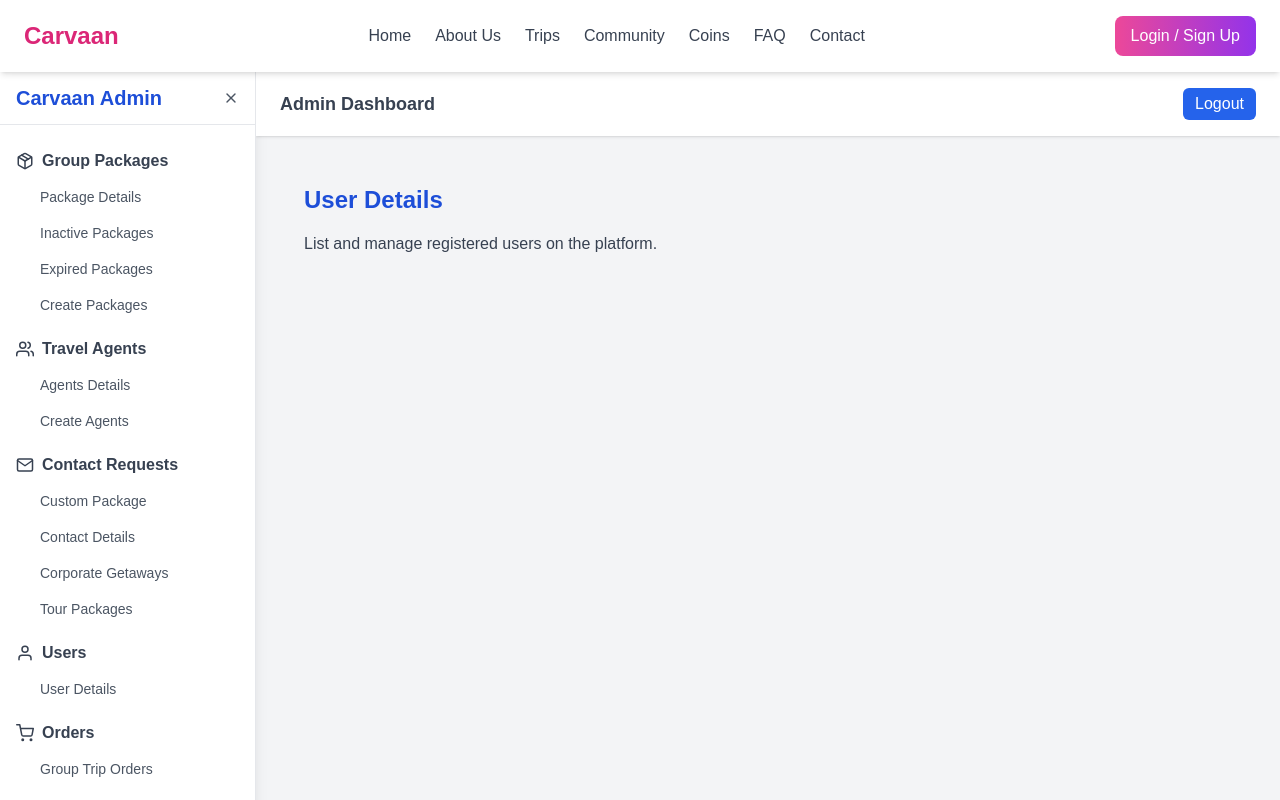
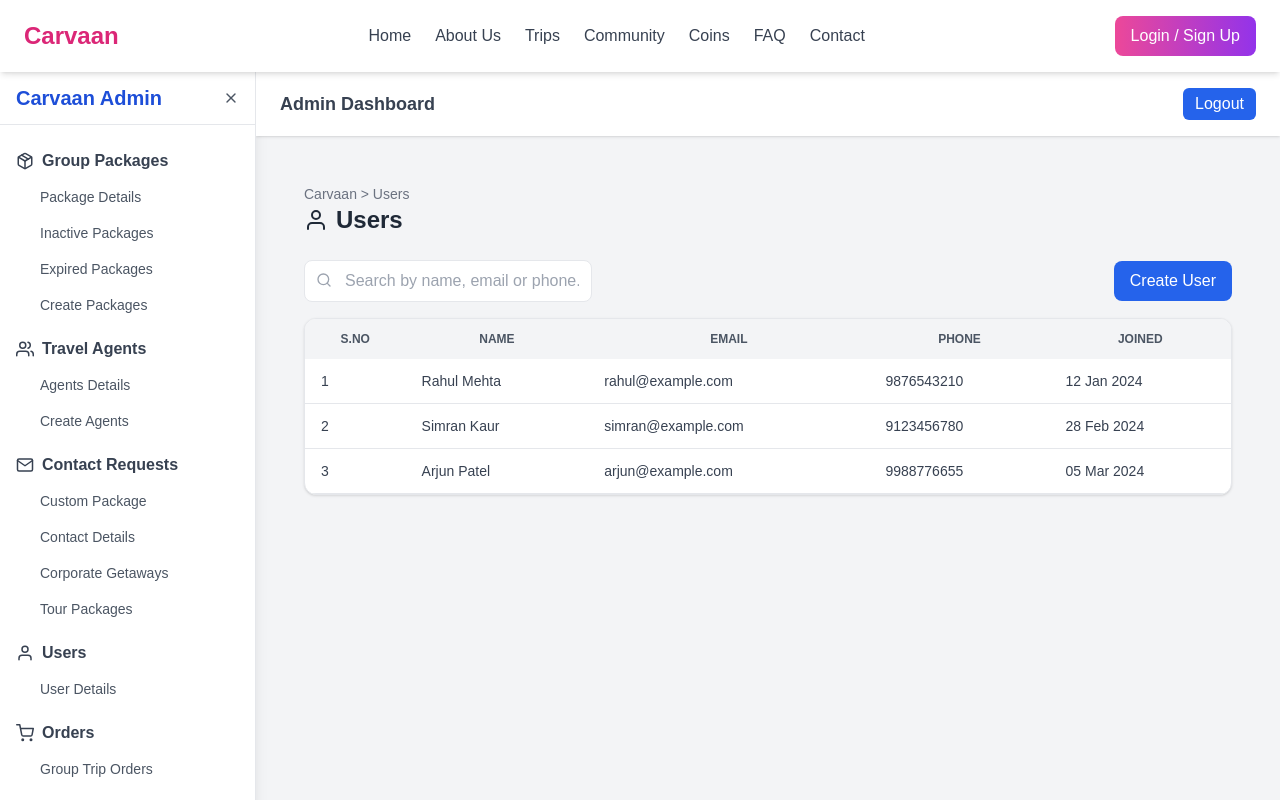
Before and after one commit to carvaangurgaon1/carvaan-website, a Next.js app: page /admin/users/user-details in a window 1280 px wide. Shown: the top 800 px of the page. Built offline with nearby package versions, Linux system fonts and the light colour scheme.

Commit message:
Update page.tsx

```diff
--- a/app/admin/users/user-details/page.tsx
+++ b/app/admin/users/user-details/page.tsx
@@ -1,8 +1,86 @@
-export default function Page() {
+// app/admin/users/page.tsx
+"use client";
+import { useState } from "react";
+import { FiSearch, FiUser } from "react-icons/fi";
+import Link from "next/link";
+
+function PageHeader({ title, breadcrumbs }: { title: string; breadcrumbs?: string }) {
   return (
-    <div className="p-6">
-      <h1 className="text-2xl font-bold mb-4 text-blue-700">User Details</h1>
-      <p className="text-gray-700">List and manage registered users on the platform.</p>
+    <div className="mb-6">
+      <div className="text-sm text-gray-500">{breadcrumbs}</div>
+      <h1 className="text-2xl font-bold text-gray-800 flex items-center gap-2">
+        <FiUser /> {title}
+      </h1>
     </div>
   );
 }
+
+export default function UsersPage() {
+  const [query, setQuery] = useState("");
+  const users = [
+    { id: 1, name: "Rahul Mehta", email: "rahul@example.com", phone: "9876543210", joined: "12 Jan 2024" },
+    { id: 2, name: "Simran Kaur", email: "simran@example.com", phone: "9123456780", joined: "28 Feb 2024" },
+    { id: 3, name: "Arjun Patel", email: "arjun@example.com", phone: "9988776655", joined: "05 Mar 2024" },
+  ];
+
+  const filtered = users.filter(
+    (u) =>
+      u.name.toLowerCase().includes(query.toLowerCase()) ||
+      u.email.toLowerCase().includes(query.toLowerCase()) ||
+      u.phone.includes(query)
+  );
+
+  return (
+    <div className="p-6">
+      <PageHeader title="Users" breadcrumbs="Carvaan > Users" />
+
+      <div className="flex items-center gap-3 mb-4">
+        <div className="relative">
+          <FiSearch className="absolute left-3 top-3 text-gray-400" />
+          <input
+            className="pl-10 pr-3 py-2 border rounded-lg w-72"
+            placeholder="Search by name, email or phone..."
+            value={query}
+            onChange={(e) => setQuery(e.target.value)}
+          />
+        </div>
+        <Link href="/admin/users/create" className="ml-auto bg-blue-600 text-white px-4 py-2 rounded-lg">
+          Create User
+        </Link>
+      </div>
+
+      <div className="bg-white rounded-xl shadow border overflow-x-auto">
+        <table className="w-full text-sm text-gray-700">
+          <thead className="bg-gray-100 text-xs text-gray-600 uppercase">
+            <tr>
+              <th className="px-4 py-3">S.No</th>
+              <th className="px-4 py-3">Name</th>
+              <th className="px-4 py-3">Email</th>
+              <th className="px-4 py-3">Phone</th>
+              <th className="px-4 py-3">Joined</th>
+            </tr>
+          </thead>
+          <tbody>
+            {filtered.length === 0 ? (
+              <tr>
+                <td colSpan={5} className="p-6 text-center text-gray-500">
+                  No users match your search.
+                </td>
+              </tr>
+            ) : (
+              filtered.map((u, i) => (
+                <tr key={u.id} className="border-b hover:bg-gray-50">
+                  <td className="px-4 py-3">{i + 1}</td>
+                  <td className="px-4 py-3 font-medium">{u.name}</td>
+                  <td className="px-4 py-3">{u.email}</td>
+                  <td className="px-4 py-3">{u.phone}</td>
+                  <td className="px-4 py-3">{u.joined}</td>
+                </tr>
+              ))
+            )}
+          </tbody>
+        </table>
+      </div>
+    </div>
+  );
+}
```
